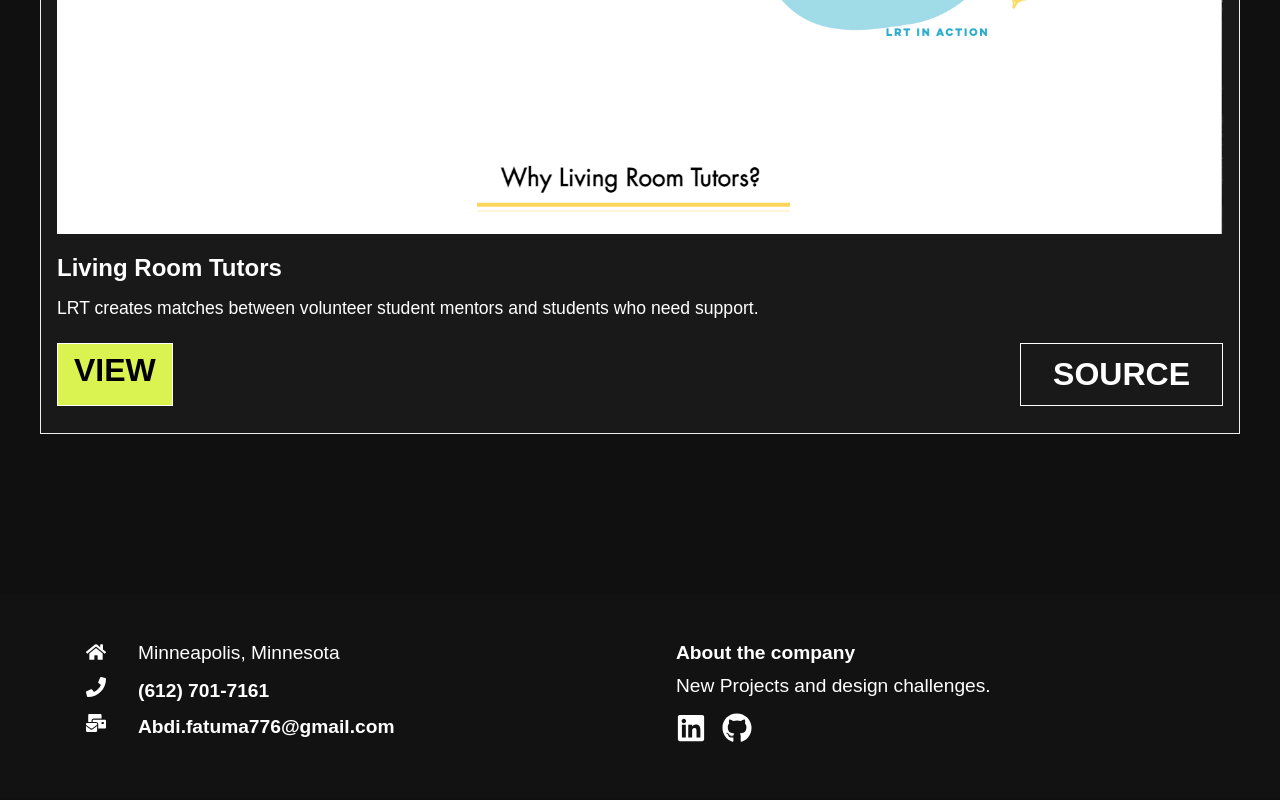
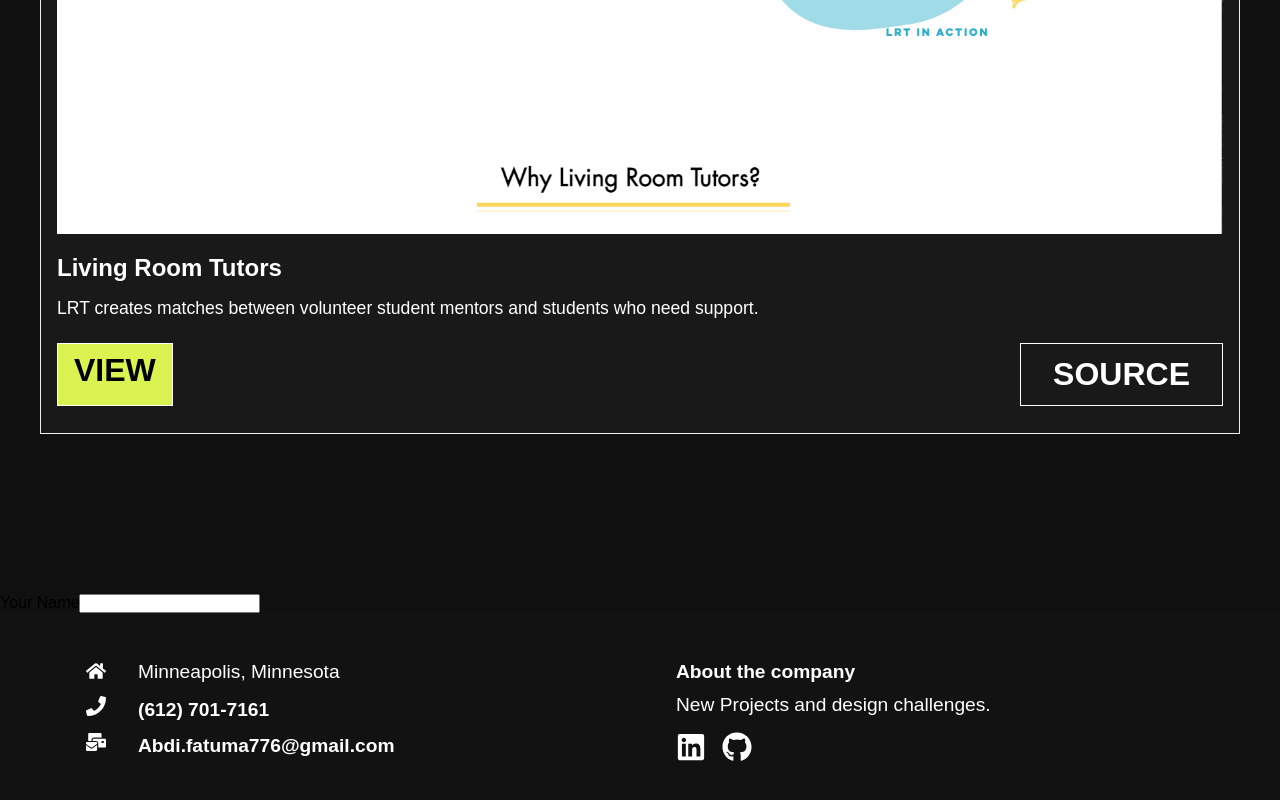
Before and after one commit to Fatuma2117/fatuma-portfolio, a React (Create React App) app: page / in a window 1280 px wide. Shown: the part 4229-5029 px from the top of the page. Built offline with nearby package versions, Linux system fonts and the light colour scheme.

Commit message:
created form component

```diff
--- a/src/components/AboutContent.jsx
+++ b/src/components/AboutContent.jsx
@@ -75,8 +75,7 @@
           London Study Abroad Program ● KenVia Non-Profit Kenyan Volunteer
           Program
         </p>
-        <h3>ScrumAlliance Certified ScrumMaster Certification
-December 2021</h3>
+        <h3>ScrumAlliance Certified ScrumMaster Certification December 2021</h3>
         <Link to="/contact">
           <button className="btn">Contact</button>
         </Link>
--- /dev/null
+++ b/src/components/Form.jsx
@@ -0,0 +1,14 @@
+import "./Form.css"
+
+import React from 'react'
+
+export const Form = () => {
+  return (
+    <div className="form">
+        <form>
+            <label> Your Name</label>
+            <input type="text"></input>
+        </form>
+        </div>
+  )
+}
--- a/src/components/Home.jsx
+++ b/src/components/Home.jsx
@@ -4,6 +4,7 @@
 import Footer from './Footer/Footer'
 import Work from './Work';
 import { AboutContent } from './AboutContent';
+import{ Form} from "./Form"
 
 const Home = () => {
   return (
@@ -12,7 +13,7 @@
       <LandingImg/>
       <AboutContent/>
       <Work/>
-
+    <Form/>
       <Footer/>
       </div>
   )
```
Also changed, not shown: src/components/Form.css (added).
